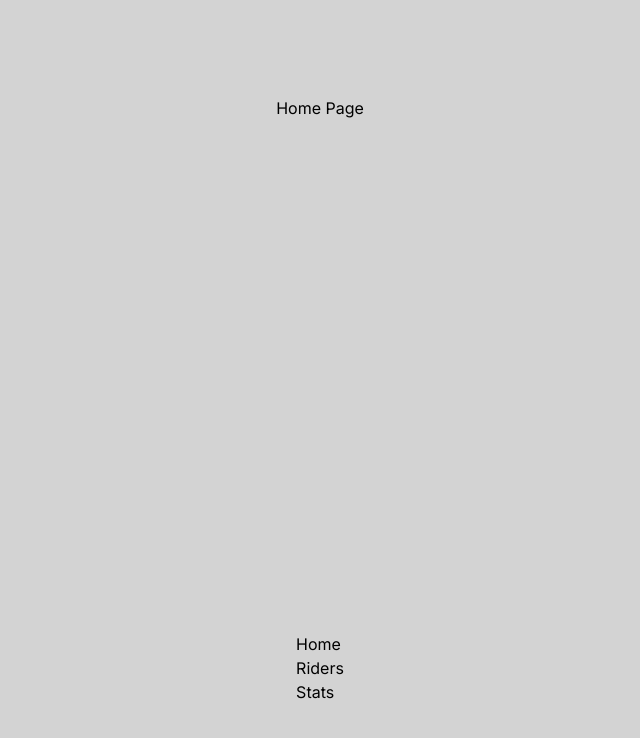
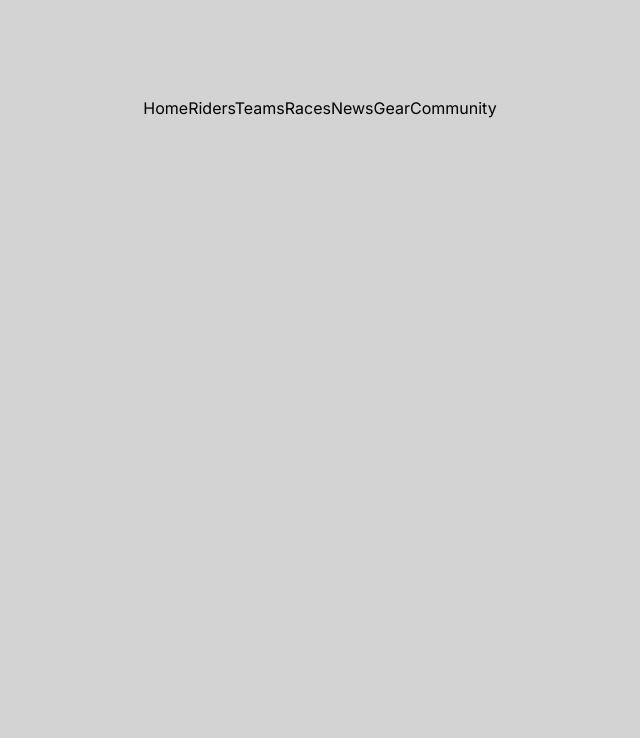
Before and after one commit to kaseyknudsen/Womens-Cycling-App-2, a Next.js app: page / in a window 1280 px wide. Shown: the top 738 px of the page, without its empty margins (320-960 px from the left). Built offline with nearby package versions, Linux system fonts and the light colour scheme.

Commit message:
added pages and routing

```diff
--- /dev/null
+++ b/app/community/page.tsx
@@ -0,0 +1,6 @@
+
+const CommunityPage = () => {
+  return <div>Community Page</div>;
+};
+
+export default CommunityPage;
--- /dev/null
+++ b/app/gear/page.tsx
@@ -0,0 +1,8 @@
+
+const GearPage = () => {
+  return (
+    <div>GearPage</div>
+  )
+}
+
+export default GearPage
--- /dev/null
+++ b/app/news/page.tsx
@@ -0,0 +1,5 @@
+const NewsPage = () => {
+  return <div>News Page</div>;
+};
+
+export default NewsPage;
--- a/app/page.tsx
+++ b/app/page.tsx
@@ -1,22 +1,12 @@
+import Navbar from "@/components/Navbar";
 import Link from "next/link";
 
 export default function HomePage() {
   return (
     <main className="flex min-h-screen flex-col items-center justify-between p-24">
-      <div>Home Page</div>
-      <h1>
-        <ul>
-          <li>
-            <Link href="/">Home</Link>
-          </li>
-          <li>
-            <Link href="/riders">Riders</Link>
-          </li>
-          <li>
-            <Link href="/riders/stats">Stats</Link>
-          </li>
-        </ul>
-      </h1>
+      <div>
+        <Navbar />
+      </div>
     </main>
   );
 }
--- /dev/null
+++ b/app/races/page.tsx
@@ -0,0 +1,5 @@
+const RacesPage = () => {
+  return <div>RacesPage</div>;
+};
+
+export default RacesPage;
--- a/app/riders/stats/page.tsx
+++ /dev/null
@@ -1,8 +0,0 @@
-
-const stats = () => {
-  return (
-    <div>stats</div>
-  )
-}
-
-export default stats
--- /dev/null
+++ b/components/Navbar.tsx
@@ -0,0 +1,21 @@
+import Link from "next/link"
+const Navbar = () => {
+  return (
+    <div>
+        <nav>
+            <div className="nav">
+                <Link href="/">Home</Link>
+                <Link href="/riders">Riders</Link>
+                <Link href="/teams">Teams</Link>
+                <Link href="/races">Races</Link>
+                <Link href="/news">News</Link>
+                <Link href="/gear">Gear</Link>
+                <Link href="/community">Community</Link>
+            </div>
+        </nav>
+
+    </div>
+  )
+}
+
+export default Navbar
```
Also changed, not shown: app/teams/page.tsx (added).
